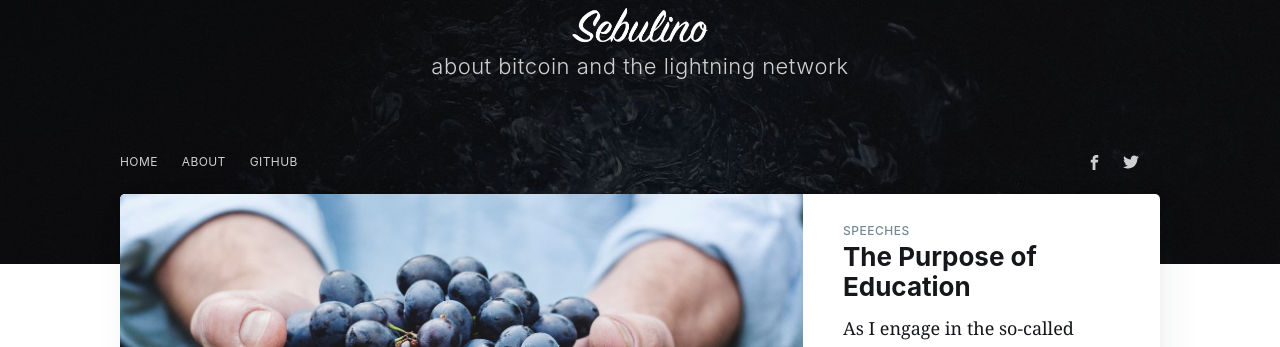
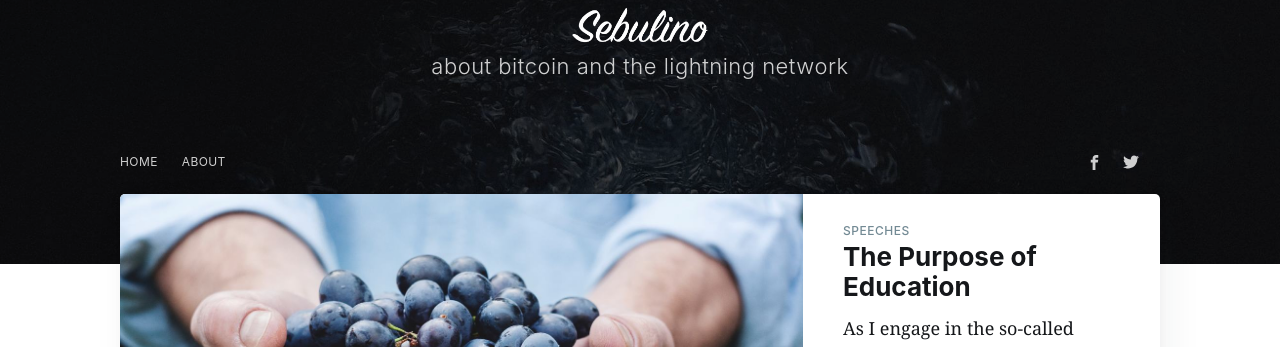
Before and after one commit to sebulino/sebulino.github.io, a Jekyll site: the page built from index.html, in a window 1280 px wide and 900 px high. Shown: the part 138-485 px from the top of the window. Built offline with Jekyll 4.4.1, drawn with Linux system fonts in a browser that asks for light colours; nearby versions of some CDN libraries; the list of posts is cut into pages by our own code; comment, search, counter and statistics services are not loaded.

Commit message:
next try

```diff
--- a/_includes/navigation.html
+++ b/_includes/navigation.html
@@ -1,5 +1,4 @@
 <ul class="nav" role="menu">
-    <li class="nav-home" role="menuitem"><a href="{{site.baseurl}}">Home</a></li>
-    <li class="nav-about" role="menuitem"><a href="{{site.baseurl}}about/">About</a></li>
-    <li class="nav-github" role="menuitem"><a href="https://github.com/sebulino">GitHub</a></li>
+    <li class="nav-home" role="menuitem"><a href="/">Home</a></li>
+    <li class="nav-about" role="menuitem"><a href="/about/">About</a></li>
 </ul>
--- a/_layouts/default.html
+++ b/_layouts/default.html
@@ -12,9 +12,9 @@
     <meta name="HandheldFriendly" content="True" />
     <meta name="viewport" content="width=device-width, initial-scale=1.0" />
     <!-- Styles'n'Scripts -->
-    <link rel="stylesheet" type="text/css" href="{{ site.baseurl }}assets/built/screen.css" />
-    <link rel="stylesheet" type="text/css" href="{{ site.baseurl }}assets/built/screen.edited.css" />
-    <link rel="stylesheet" type="text/css" href="{{ site.baseurl }}assets/built/syntax.css" />
+    <link rel="stylesheet" type="text/css" href="/assets/built/screen.css" />
+    <link rel="stylesheet" type="text/css" href="/assets/built/screen.edited.css" />
+    <link rel="stylesheet" type="text/css" href="/assets/built/syntax.css" />
     <!-- highlight.js -->
     <link rel="stylesheet" href="//cdnjs.cloudflare.com/ajax/libs/highlight.js/9.12.0/styles/default.min.css">
     <style>.hljs { background: none; }</style>
--- a/index.html
+++ b/index.html
@@ -1,6 +1,7 @@
 ---
 layout: default
 current: home
+permalink: /
 class: 'home-template'
 navigation: True
 ---
```
Also changed, not shown: about/index.md (+2 -2 lines).
